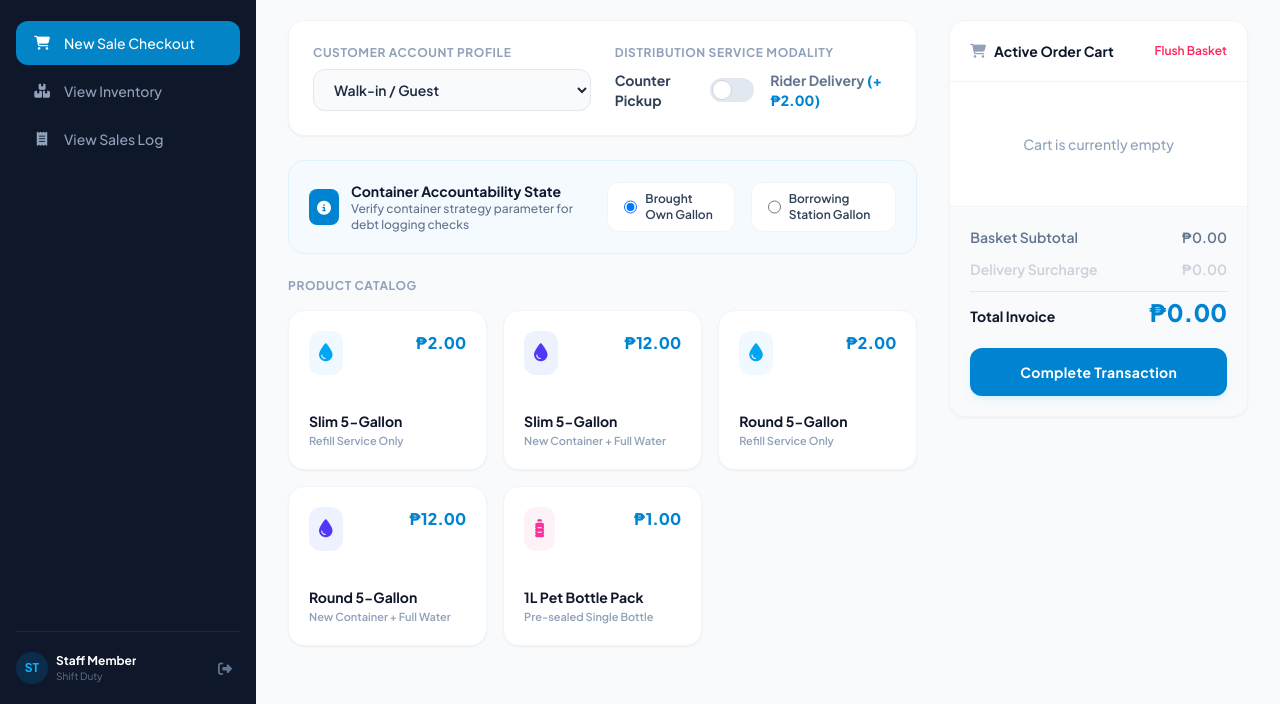
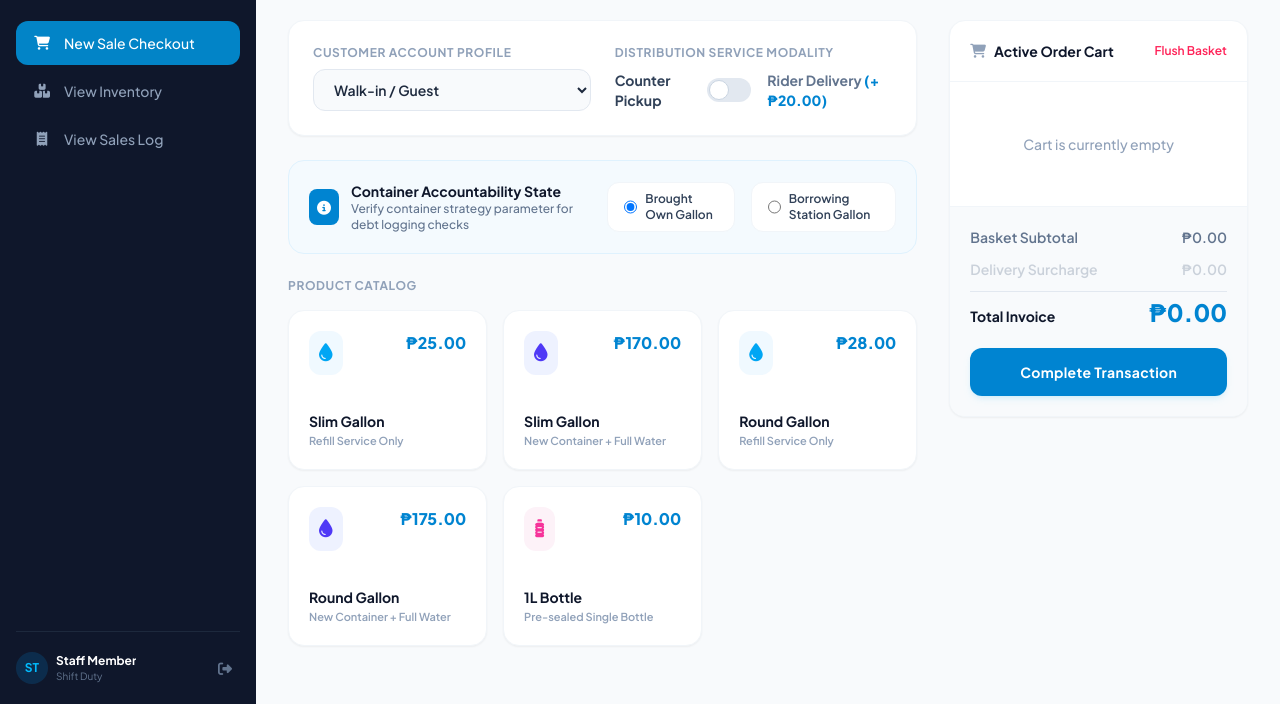
Before and after one commit to 1erdna/POS---Quench-Water-Refilling-Station, a plain HTML site: page StaffDashBoard.html in a window 1280 px wide. Shown: the part 96-800 px from the top of the page. Drawn offline with nearby package versions, Linux system fonts and the light colour scheme.

Commit message:
Update StaffDashBoard.html

```diff
--- a/StaffDashBoard.html
+++ b/StaffDashBoard.html
@@ -80,7 +80,7 @@
                                     <input type="checkbox" id="sale-delivery-toggle" class="sr-only peer" onchange="updateCartUI()">
                                     <div class="w-11 h-6 bg-slate-200 peer-focus:outline-none rounded-full peer peer-checked:after:translate-x-full rtl:peer-checked:after:-translate-x-full peer-checked:after:border-white after:content-[''] after:absolute after:top-[2px] after:start-[2px] after:bg-white after:border-slate-300 after:border after:rounded-full after:h-5 after:w-5 after:transition-all peer-checked:bg-sky-600"></div>
                                 </label>
-                                <span class="text-sm font-bold text-slate-500">Rider Delivery <span class="text-sky-600 font-extrabold">(+₱2.00)</span></span>
+                                <span class="text-sm font-bold text-slate-500">Rider Delivery <span class="text-sky-600 font-extrabold">(+₱20.00)</span></span>
                             </div>
                         </div>
                     </div>
@@ -236,11 +236,11 @@
 
     <script>
         const PRODUCT_CATALOGUE = [
-            { id: 'slim_refill', name: 'Slim 5-Gallon', desc: 'Refill Service Only', price: 2.00, type: 'refill', shape: 'slim' },
-            { id: 'slim_new', name: 'Slim 5-Gallon', desc: 'New Container + Full Water', price: 12.00, type: 'new', shape: 'slim' },
-            { id: 'round_refill', name: 'Round 5-Gallon', desc: 'Refill Service Only', price: 2.00, type: 'refill', shape: 'round' },
-            { id: 'round_new', name: 'Round 5-Gallon', desc: 'New Container + Full Water', price: 12.00, type: 'new', shape: 'round' },
-            { id: 'pet_1l', name: '1L Pet Bottle Pack', desc: 'Pre-sealed Single Bottle', price: 1.00, type: 'pet', shape: 'none' }
+            { id: 'slim_refill', name: 'Slim Gallon', desc: 'Refill Service Only', price: 25.00, type: 'refill', shape: 'slim' },
+            { id: 'slim_new', name: 'Slim Gallon', desc: 'New Container + Full Water', price: 170.00, type: 'new', shape: 'slim' },
+            { id: 'round_refill', name: 'Round Gallon', desc: 'Refill Service Only', price: 28.00, type: 'refill', shape: 'round' },
+            { id: 'round_new', name: 'Round Gallon', desc: 'New Container + Full Water', price: 175.00, type: 'new', shape: 'round' },
+            { id: 'pet_1l', name: '1L Bottle', desc: 'Pre-sealed Single Bottle', price: 10.00, type: 'pet', shape: 'none' }
         ];
 
         let dbState = { transactions: [], customers: [], inventory: { caps: 0, seals: 0, slimGallons: 0, roundGallons: 0 } };
@@ -250,7 +250,7 @@
             synchronizeSharedStateEngine();
             compileCatalogsDOM();
             refreshStateUIs();
-            switchTab('new-sale'); // Staff terminal defaults straight into active order point
+            switchTab('new-sale');
         });
 
         function synchronizeSharedStateEngine() {
@@ -374,7 +374,7 @@
             }
 
             const deliveryFlag = document.getElementById('sale-delivery-toggle').checked;
-            const fee = deliveryFlag ? 2.00 : 0.00;
+            const fee = deliveryFlag ? 20.00 : 0.00;
             const total = subtotal + fee;
 
             document.getElementById('cart-subtotal').textContent = `₱${subtotal.toFixed(2)}`;
@@ -414,7 +414,7 @@
                 receiptLines.push({ id: prod.id, name: prod.name, desc: prod.desc, price: prod.price, qty: qty });
             }
 
-            const fee = isDelivery ? 2.00 : 0.00;
+            const fee = isDelivery ? 20.00 : 0.00;
             const grantTotal = subtotal + fee;
 
             // Apply stock reductions
@@ -428,7 +428,7 @@
                 }
             });
 
-            // Log customer bottle obligations
+
             if (customerName !== "Walk-in / Guest" && containerStrategy === 'borrowed') {
                 const customerObj = dbState.customers.find(c => c.name === customerName);
                 if (customerObj) {
@@ -467,7 +467,7 @@
             synchronizeSharedStateEngine();
             syncCustomerSelectionDropdownUIOptions();
 
-            // Render Read-Only Stocks layout
+
             const stockBody = document.getElementById('inventory-table-body');
             stockBody.innerHTML = '';
             const mapList = [
@@ -488,7 +488,7 @@
                 stockBody.appendChild(tr);
             });
 
-            // Render History logs list
+
             const historyBody = document.getElementById('sales-history-body');
             historyBody.innerHTML = '';
             if (dbState.transactions.length === 0) {
```
